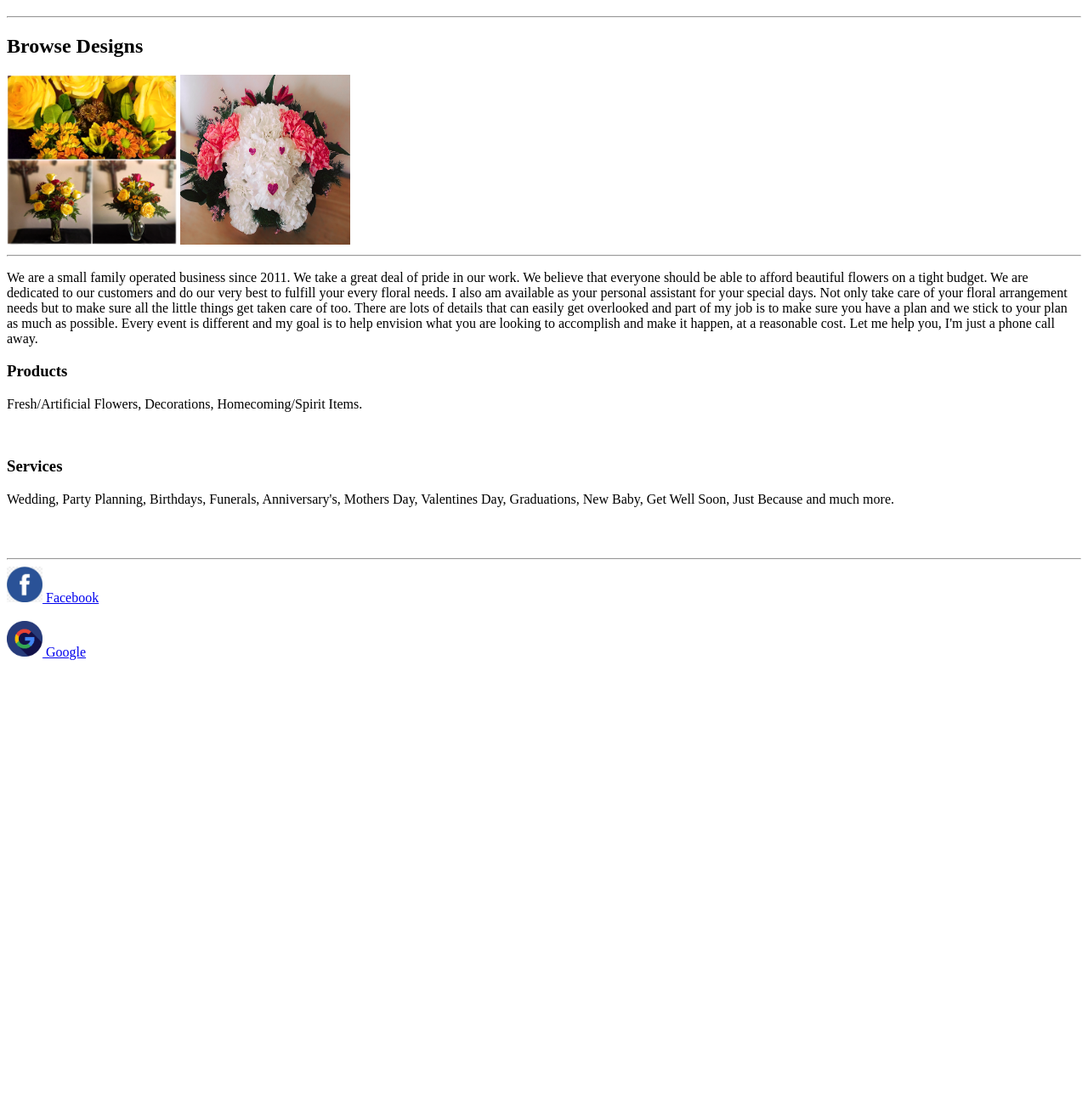
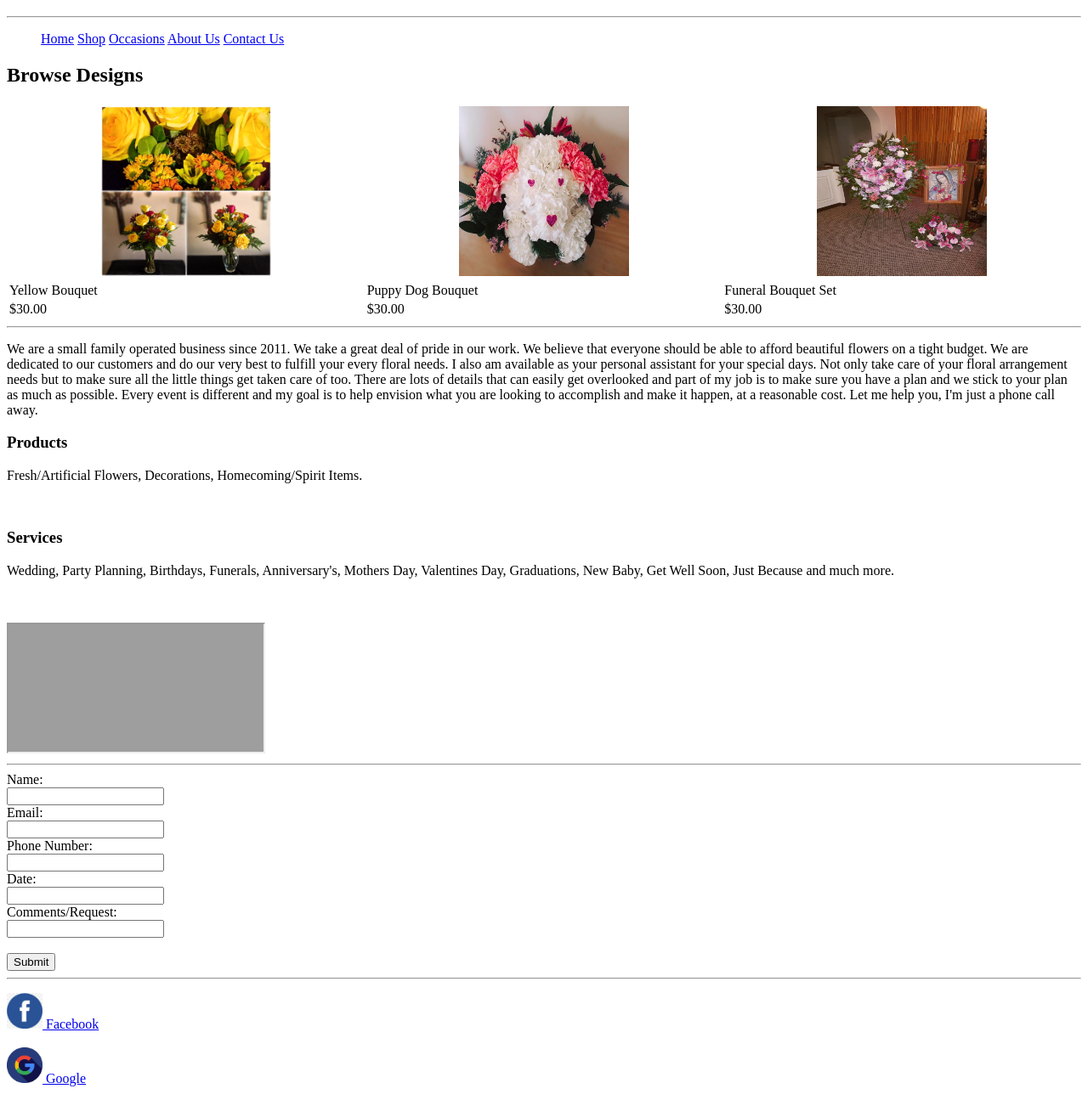
Before and after one commit to lzavala17/AngelicCreations, a plain HTML site: page index.html in a window 1280 px wide. Shown: the part 61-1356 px from the top of the page at 85% size. Before the commit the page ends 846 px from the top, so only its background shows below. Drawn offline with Linux system fonts and the light colour scheme; grey boxes are pictures that could not be loaded.

Commit message:
layout update

```diff
--- a/index.html
+++ b/index.html
@@ -1,21 +1,46 @@
 <!DOCTYPE html>
-<html>
+<html lang="en">
 
   <!-- HEAD SECTION STARTS -->
   <head>
 
     <title>Angelic Creations</title>
-
+    <meta charset="utf-8">
+    <meta name="viewport" content="width=device-width, initial-scale=1">
   </head>
   <!-- HEAD SECTION ENDS -->
-
+  <header>
+    <h1>Angelic Creations</h1>
+  </header>
+  <hr>
+  <nav>
+    <ul style="list-style-type:none;"><li><a href="#">Home</a>
+      <a href="#">Shop</a>
+      <a href="#">Occasions</a>
+      <a href="#">About Us</a>
+      <a href="#">Contact Us</a></li></ul>
+  </nav>
   <!-- BODY SECTION STARTS -->
+<section>
   <body>
-    <h1>Angelic Creations</h1>
-    <hr>
     <h2>Browse Designs</h2>
-      <img src="images/flowers.png" alt="Yellow Bouquet" style="width:200px;height:200px;border:2">
-      <img src="images/flowers2.jpg" alt="Puppy Bouquet" style="width:200px;height:200px;border:2">
+    <table style="width:100%">
+  <tr>
+    <th><img src="images/flowers.png" alt="Yellow Bouquet" style="width:200px;height:200px;border:2"></th>
+    <th><img src="images/flowers2.jpg" alt="Puppy Bouquet" style="width:200px;height:200px;border:2"></th>
+    <th><img src="images/funeral.jpg" alt="Funeral Set" style="width:200px;height:200px;border:2"></th>
+  </tr>
+  <tr>
+    <td>Yellow Bouquet</td>
+    <td>Puppy Dog Bouquet</td>
+    <td>Funeral Bouquet Set</td>
+  </tr>
+  <tr>
+    <td>$30.00</td>
+    <td>$30.00</td>
+    <td>$30.00</td>
+  </tr>
+</table>
       <hr>
       <p>We are a small family operated business since 2011. We take a great deal of
         pride in our work. We believe that everyone should be able to afford beautiful
@@ -36,15 +61,36 @@
         Valentines Day, Graduations, New Baby, Get Well Soon, Just Because and
         much more.</p>
         <br><br>
+        <iframe src="https://www.google.com/maps/place/402+Glenarm+Pl,+San+Antonio,+TX+78201/@29.4828473,-98.5549131,17z/data=!3m1!4b1!4m5!3m4!1s0x865c5e69a6d09c7f:0x9456815bf2a938d1!8m2!3d29.4828473!4d-98.5527244"></iframe>
+</section>
         <hr>
-          <a href="facebook.com">
-            <img src="images/facebook.jpg" alt="Facebook" style="width:42px;height:42px;border:0"> Facebook
-          </a>
-          <br><br>
-          <a href="google.com">
-            <img src="images/google.png" alt="Google" style="width:42px;height:42px;border:0"> Google
-          </a>
-  </body>
+
+<footer>
+  <form action="/action_page.php">
+  Name:<br>
+  <input type="text" name="name">
+  <br>
+  Email:<br>
+  <input type="text" name="email">
+  <br>
+  Phone Number:<br>
+  <input type="text" name="phonenumber">
+  <br>
+  Date:<br>
+  <input type="text" name="date">
+  <br>
+  Comments/Request:<br>
+  <input type="text" name="comments">
+  <br><br>
+  <input type="submit" value="Submit">
+  </form>
+  <hr>
+  <p> <a href="facebook.com"><img src="images/facebook.jpg" alt="Facebook" style="width:42px;height:42px;border:0"> Facebook</a>
+      <br><br>
+      <a href="google.com"><img src="images/google.png" alt="Google" style="width:42px;height:42px;border:0"> Google</a>
+  </p>
+</footer>
+
+</body>
   <!-- BODY SECTION ENDS -->
-
 </html>
```
Also changed, not shown: images/funeral.jpg (added).
